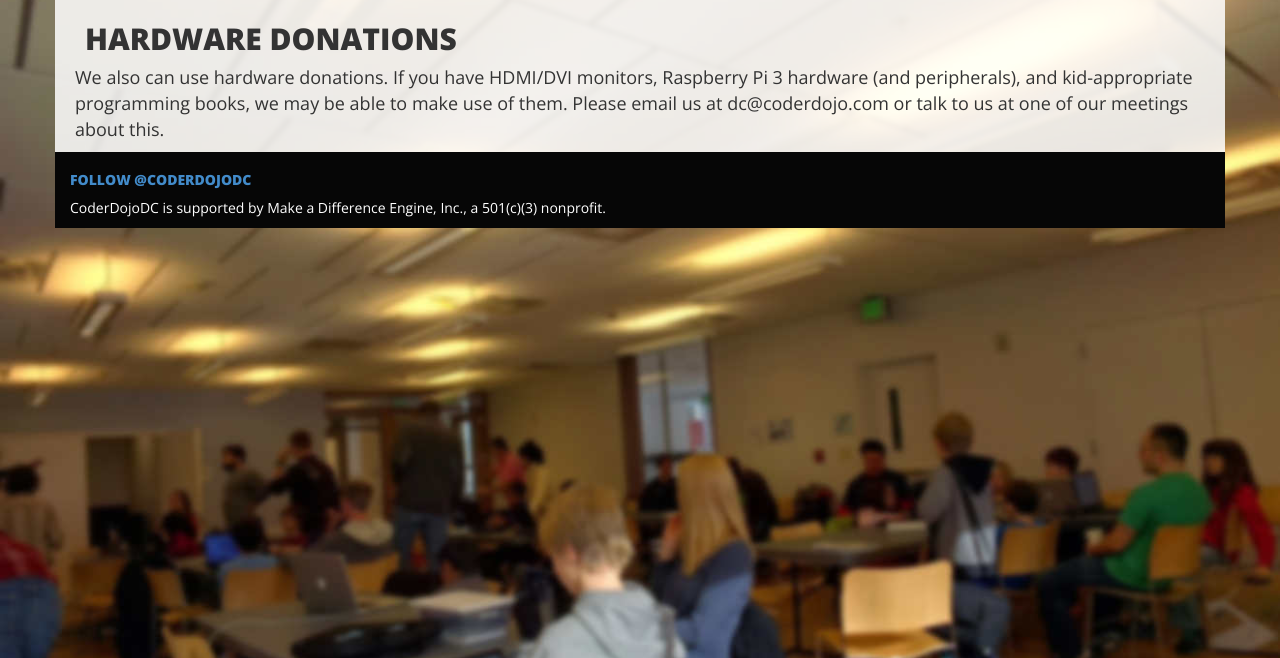
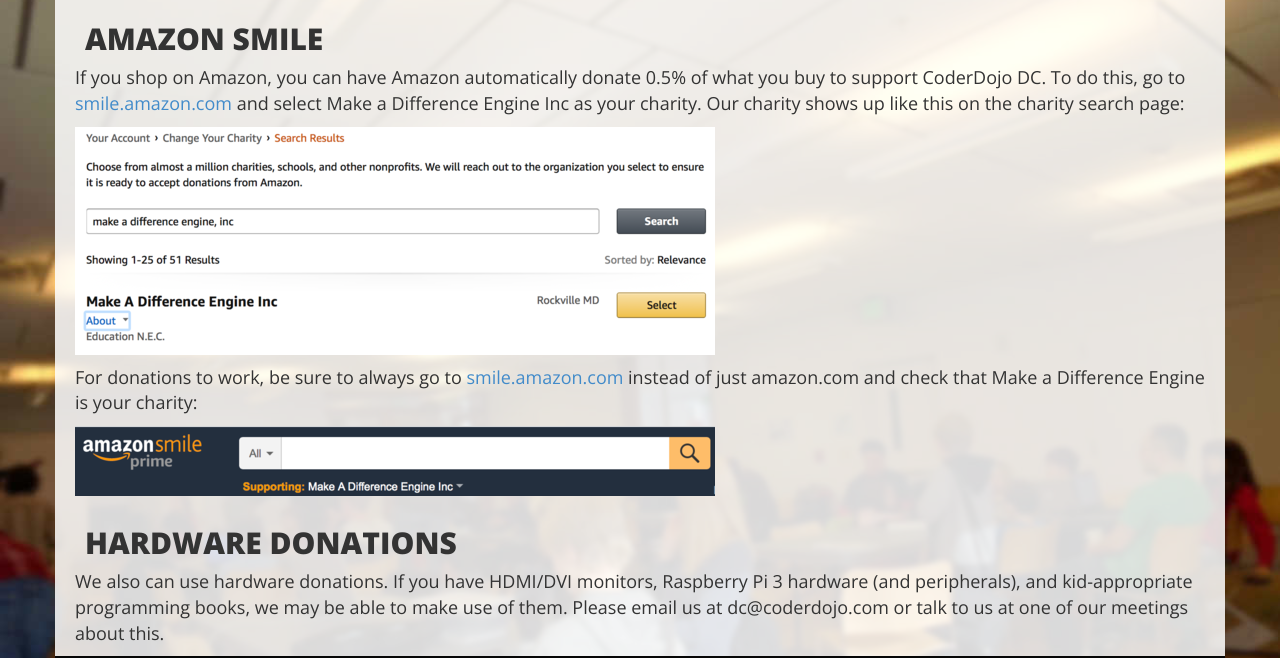
Before and after one commit to CoderDojoDC/CoderDojoDC.github.io, a Jekyll site: the page built from donate/index.md, in a window 1280 px wide and 900 px high, scrolled down 766 px, cut to the strip 242-900 px from the top of the window. Built offline with Jekyll 4.4.1, drawn with Linux system fonts in a browser that asks for light colours; comment, search, counter and statistics services are not loaded.

Commit message:
Add Amazon Smile

```diff
--- a/donate/index.md
+++ b/donate/index.md
@@ -21,7 +21,8 @@ Like any organization we have expenses like insurance, maintaining our Meetup
 website and technology that ages or breaks and needs replacing. If you're in a
 position to help, please consider making a tax-deductible donation to our
 501(c)3 fiscal sponsor, Make a Difference Engine (EIN: 47-2723442). You can
-donate via PayPal donate button below or contact us at dc@coderdojo.com if you'd prefer to send a check.
+donate via PayPal donate button below or contact us at dc@coderdojo.com if
+you'd prefer to send a check.
 
 <form action="https://www.paypal.com/cgi-bin/webscr" method="post" target="_top">
 <input type="hidden" name="cmd" value="_s-xclick">
@@ -30,6 +31,22 @@ donate via PayPal donate button below or contact us at dc@coderdojo.com if you'd
 <img alt="" border="0" src="https://www.paypalobjects.com/en_US/i/scr/pixel.gif" width="1" height="1">
 </form>
 
+## Amazon Smile
+
+If you shop on Amazon, you can have Amazon automatically donate 0.5%
+of what you buy to support CoderDojo DC. To do this, go to
+[smile.amazon.com](https://smile.amazon.com) and select Make a Difference
+Engine Inc as your charity. Our charity shows up like this on the charity
+search page:
+
+![](../assets/find-made-smile.png)
+
+For donations to work, be sure to always go to
+[smile.amazon.com](https://smile.amazon.com) instead of just amazon.com and
+check that Make a Difference Engine is your charity:
+
+![](../assets/smile-support.png)
+
 ## Hardware donations
 
 We also can use hardware donations. If you have HDMI/DVI monitors, Raspberry Pi
```
Also changed, not shown: assets/find-made-smile.png (added), assets/smile-support.png (added).
